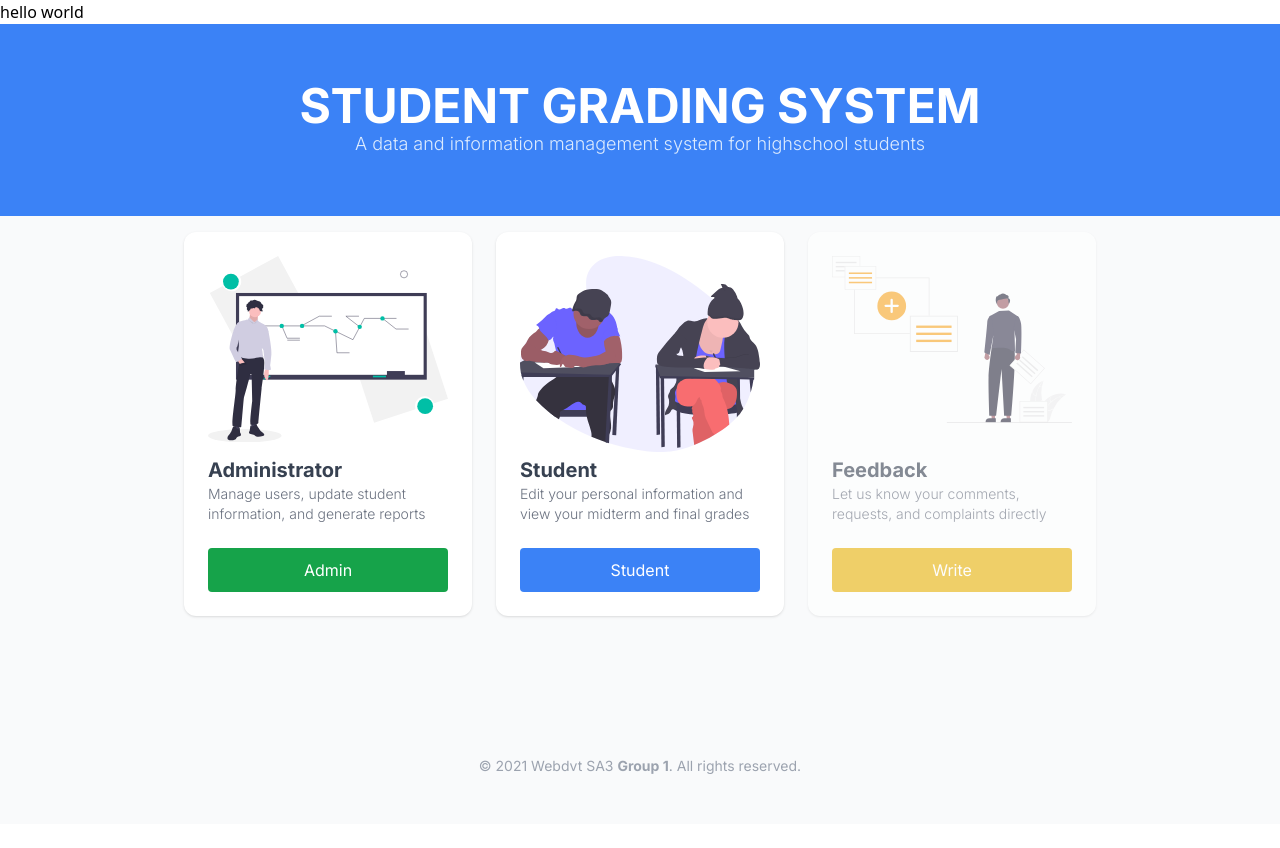
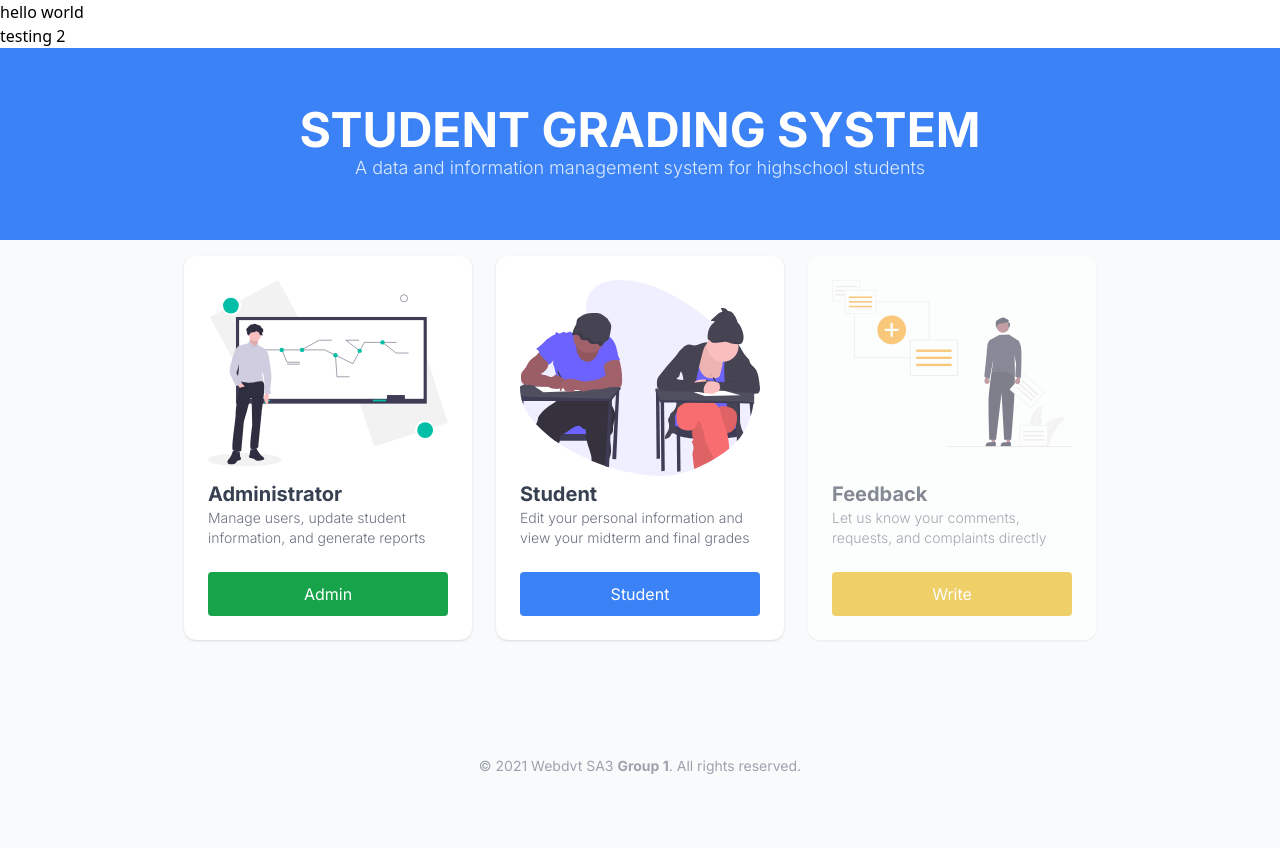
Before and after one commit to lancemartija/Grading-System, a PHP site: page / in a window 1280 px wide. Before the commit the page ends 774 px from the top, so only its background shows below. Run offline with PHP 8.4, Linux system fonts and the light colour scheme; style sheets or scripts are compiled from the project's sources.

Commit message:
testing2 line17

```diff
--- a/index.php
+++ b/index.php
@@ -14,6 +14,7 @@
 
 <body>
   <p>hello world</p>
+  <p>testing 2</p>
   <main class="h-screen overflow-hidden font-inter bg-gray-50">
     <header class="flex flex-col items-center justify-center w-full h-48 bg-blue-500">
       <h1 class="text-5xl font-bold text-center text-white uppercase">Student Grading System</h1>
```
